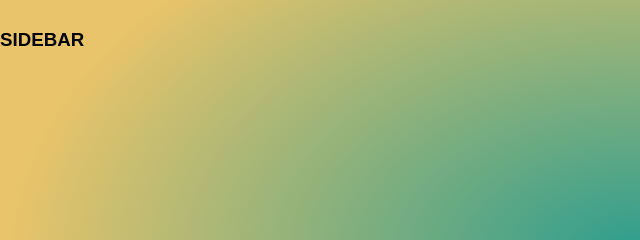
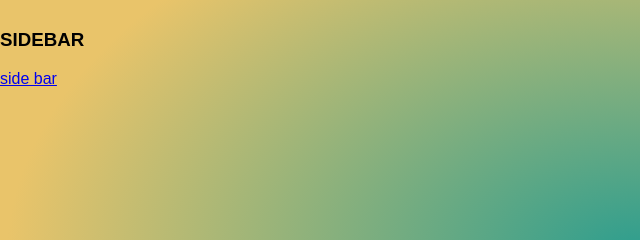
Before and after one commit to Th3Catalyst/ugly-website, a plain HTML site: page index.html in a window 1280 px wide. Shown: the part 141-381 px from the top of the page, 0-640 px from the left. Drawn offline with Linux system fonts and the light colour scheme.

Commit message:
Update index.html

```diff
--- a/index.html
+++ b/index.html
@@ -23,6 +23,7 @@
 <a name="side-bar">
       <h3>SIDEBAR</h3>
 </a>
+<a href="#side-bar">side bar</a>
 <div class="main-content">
 
 </div>
```
